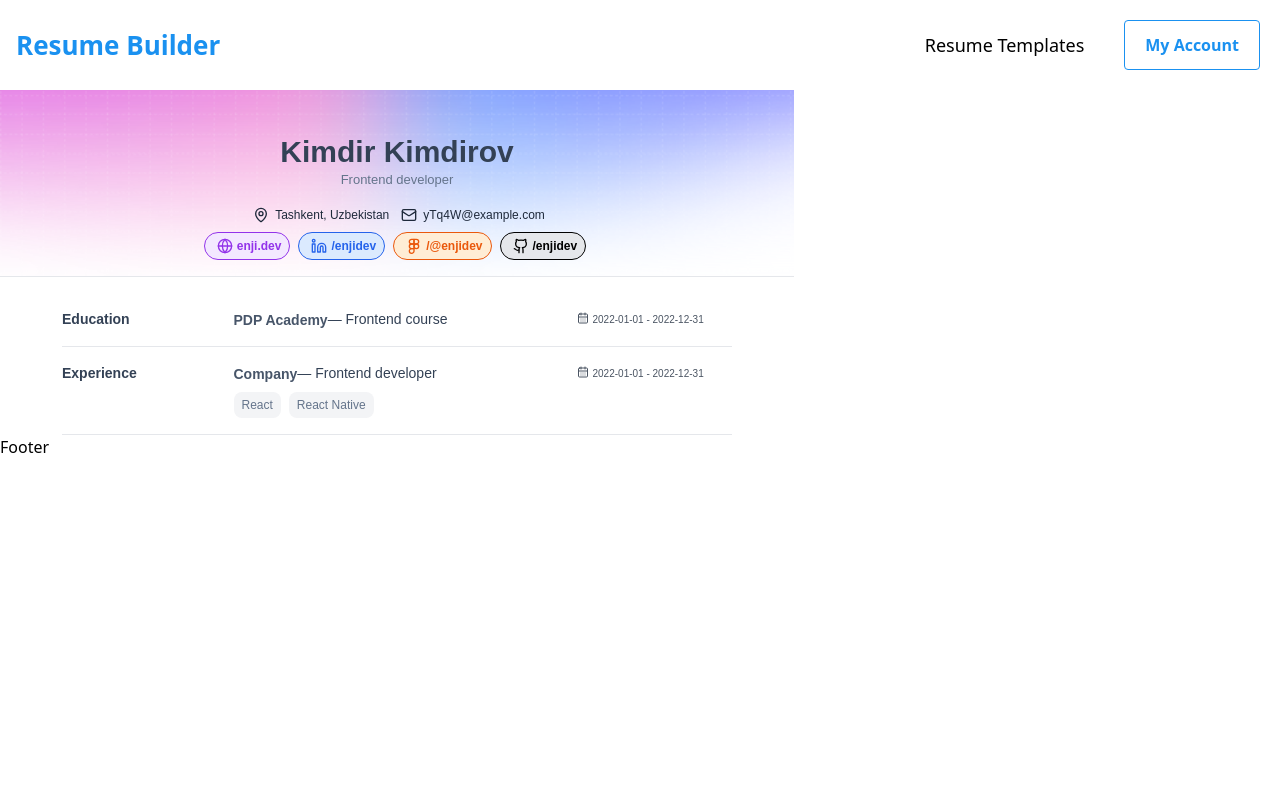
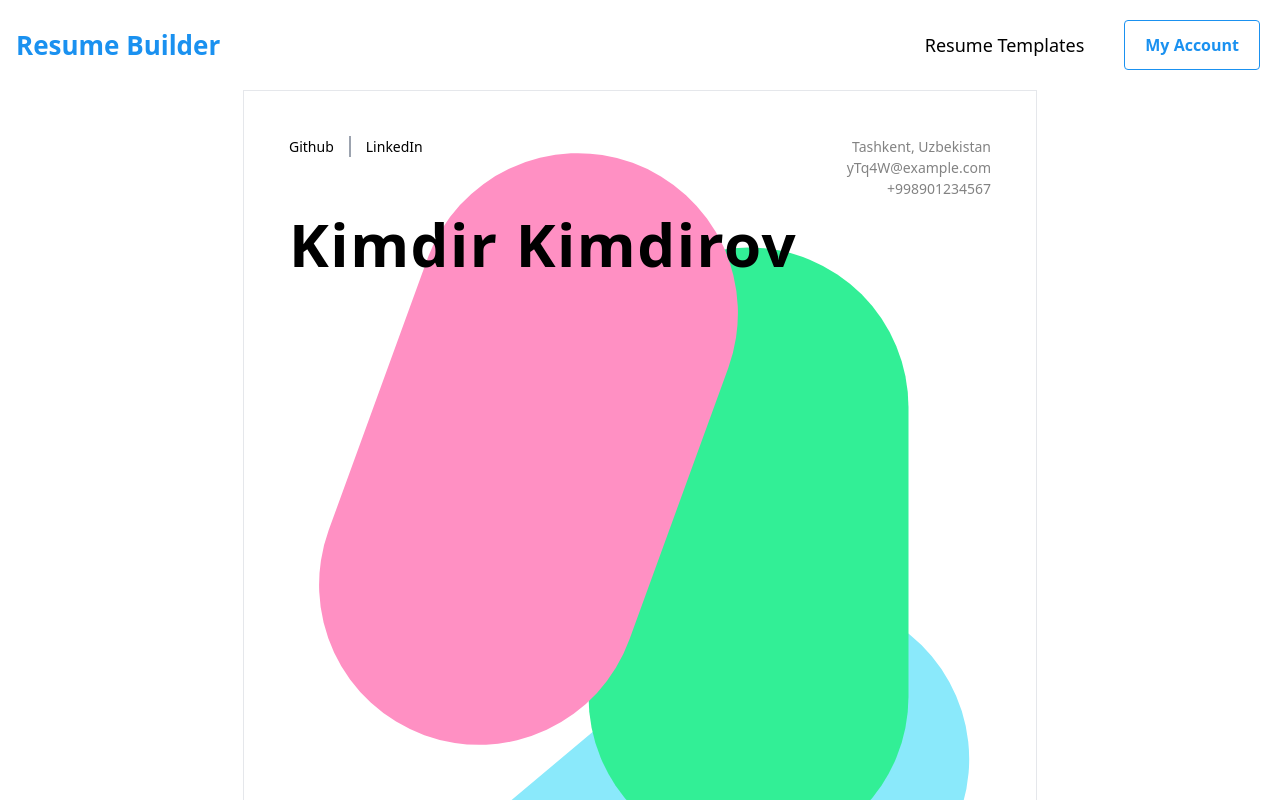
Before and after one commit to mirmaxsudov/ResumeBuilderWeb, a React (Vite) app: page /profile in a window 1280 px wide. Shown: the top 800 px of the page. Built offline with nearby package versions, Linux system fonts and the light colour scheme; what @react-pdf/renderer would draw is missing.

Commit message:
start to builde resume8

```diff
--- /dev/null
+++ b/src/components/resumes/Resume8.css
@@ -0,0 +1,26 @@
+.resume *:not(.bg-icon):not(.bg-icon *) {
+  position: relative !important;
+  z-index: 9999 !important;
+}
+
+.bg-icon {
+  width: 609px;
+  height: 320px;
+}
+
+.bg-icon-1 {
+  transform: rotate(-70deg) !important;
+  left: -20px !important;
+}
+
+.bg-icon-2 {
+  transform: rotate(90deg) !important;
+  left: 200px;
+  bottom: 500px;
+}
+
+.bg-icon-3 {
+  transform: rotate(140deg) !important;
+  left: 150px;
+  bottom: 200px;
+}
--- a/src/components/resumes/Resume8.jsx
+++ b/src/components/resumes/Resume8.jsx
@@ -1,4 +1,5 @@
-import { CalendarDays, Figma, Github, Globe, Linkedin, Mail, MapPin } from "lucide-react";
+import React from 'react'
+import "./Resume8.css"
 
 const Resume8 = () => {
     const data = {
@@ -19,6 +20,11 @@ const Resume8 = () => {
                     id: 1,
                     label: "Github",
                     url: "https://github.com/kimdir",
+                },
+                {
+                    id: 1,
+                    label: "LinkedIn",
+                    url: "https://linkedin.com/kimdir",
                 }
             ]
         },
@@ -195,84 +201,50 @@ const Resume8 = () => {
         }
     }
 
-    return (<>
-        <div className="bg-white enji-resume">
-            <div className="enji-header flex flex-col items-center ">
-                <h2 className="text-3xl font-extrabold text-slate-700"> {data.info.firstName} {data.info.lastName} </h2>
-                <h4 className="text-[13px] text-slate-500 font-medium leading-[20px]">
-                    {data.info.title}
-                </h4>
-                <div className="flex gap-2 pt-4 pb-2">
-                    <p className="flex items-center gap-[2px] text-[12px] text-slate-800">
-                        <MapPin className="v-4 h-4" />
-                        {data.info.address}
-                    </p>
-                    <p className="flex items-center gap-[2px] text-[12px] text-slate-800">
-                        <Mail className="v-4 h-4" />
-                        {data.info.email}
-                    </p>
-                </div>
-                <div className="flex gap-1">
-                    <button className="flex font-semibold border bg-purple-100 border-purple-600 text-purple-600 rounded-full px-2 py-1 items-center text-[12px]">
-                        <Globe className="v-4 h-4" /> enji.dev
-                    </button>
-                    <button className="flex font-semibold border bg-blue-100 border-blue-600 text-blue-600 rounded-full px-2 py-1 items-center text-[12px]">
-                        <Linkedin className="v-4 h-4" /> /enjidev
-                    </button>
-                    <button className="flex font-semibold border bg-orange-100 border-orange-600 text-orange-600 rounded-full px-2 py-1 items-center text-[12px]">
-                        <Figma className="v-4 h-4" /> /@enjidev
-                    </button>
-                    <button className="flex font-semibold border bg-gray-200 border-black text-black rounded-full px-2 py-1 items-center text-[12px]">
-                        <Github className="v-4 h-4" /> /enjidev
-                    </button>
-                </div>
-            </div>
-            <hr />
-            <div className="enji-container">
-                <div className="grid grid-cols-12 gap-4 items-center pt-8 pb-4">
-                    <h4 className="text-[14px] text-slate-700 col-span-12 md:col-span-3 font-semibold">
-                        Education
-                    </h4>
-                    <p className="flex items-center text-[14px] text-slate-700 col-span-12 md:col-span-6 ">
-                        <span className=" font-semibold block text-sm text-slate-600">
-                            {data.education.educations[0].name}
-                        </span>
-                        — {data.education.educations[0].degree}
-                    </p>
-                    <p className="flex col-span-12 md:col-span-3 gap-1 text-gray-600 text-[10px] font-medium">
-                        <CalendarDays className="w-3 h-3" />{data.education.educations[0].startDate} - {data.education.educations[0].endDate}
-                    </p>
-                </div>
-                <hr />
-                <div className="grid grid-cols-12 gap-4 items-center pt-4 pb-2">
-                    <h4 className="text-[14px] text-slate-700 col-span-12 md:col-span-3 font-semibold">
-                        {data.experience.title}
-                    </h4>
-                    <p className="flex items-center text-[14px] text-slate-700 col-span-12 md:col-span-6 ">
-                        <span className=" font-semibold block text-sm text-slate-600">
-                            {data.experience.jobs[0].company}
-                        </span>
-                        —  {data.experience.jobs[0].title}
-                    </p>
-                    <p className="flex col-span-12 md:col-span-3 gap-1 text-gray-600 text-[10px] font-medium">
-                        <CalendarDays className="w-3 h-3" />{data.education.educations[0].startDate} - {data.education.educations[0].endDate}
-                    </p>
-                </div>
-                <div className="grid grid-cols-12 gap-4 items-center pb-4">
-                    <h4 className="text-[14px] text-slate-700 col-span-12 md:col-span-3 font-semibold">
-                    </h4>
-                    <div className="flex items-center gap-1 md:col-span-9 ">
-                        {
-                            data.experience.jobs[0].technologies.map((item) => {
-                                return <button className="bg-gray-100 text-slate-500 rounded-lg text-[12px] font-medium">{item.name}</button>
-                            })
-                        }
+    console.log(data);
+
+    return (
+        <div className='resume w-[794px] min-h-[1123px] mx-auto p-[45px] bg-[#fff] border relative'>
+            <div>
+                <div className='top flex justify-between'>
+                    <div className='socials'>
+                        <div className="flex z-50 items-center divide-x-2 divide-gray-400">
+                            {data.info.socials.map((social, i) => (
+                                <a
+                                    key={social.url}
+                                    className={`text-black text-[14px] px-[15px] ${i === 0 ? 'pl-0' : ''}`}
+                                    href={social.url}
+                                    target="_blank"
+                                    rel="noopener noreferrer"
+                                >
+                                    {social.label}
+                                </a>
+                            ))}
+                        </div>
+                    </div>
+                    <div className="info text-end text-[#0000007d] text-[14px]">
+                        <p>
+                            {data.info.address}
+                        </p>
+                        <p>
+                            {data.info.email}
+                        </p>
+                        <p>
+                            {data.info.phone}
+                        </p>
                     </div>
                 </div>
-                <hr />
+                <h1 className='text-[60px] font-semibold tracking-wide'>
+                    {data.info.firstName + ' ' + data.info.lastName}
+                </h1>
+            </div>
+            <div className='bg-icon bg-icon-1 rounded-full bg-[#FF90C3] absolute z-50'></div>
+            <div className='bg-icon bg-icon-2 rounded-full bg-[#32EF96] absolute z-40'></div>
+            <div className='bg-icon bg-icon-3 rounded-full bg-[#8AE9FB] absolute z-30'></div>
+            <div>
             </div>
         </div>
-    </>);
-};
+    )
+}
 
 export default Resume8;
```
Also changed, not shown: src/index.css (line endings or trailing spaces).
